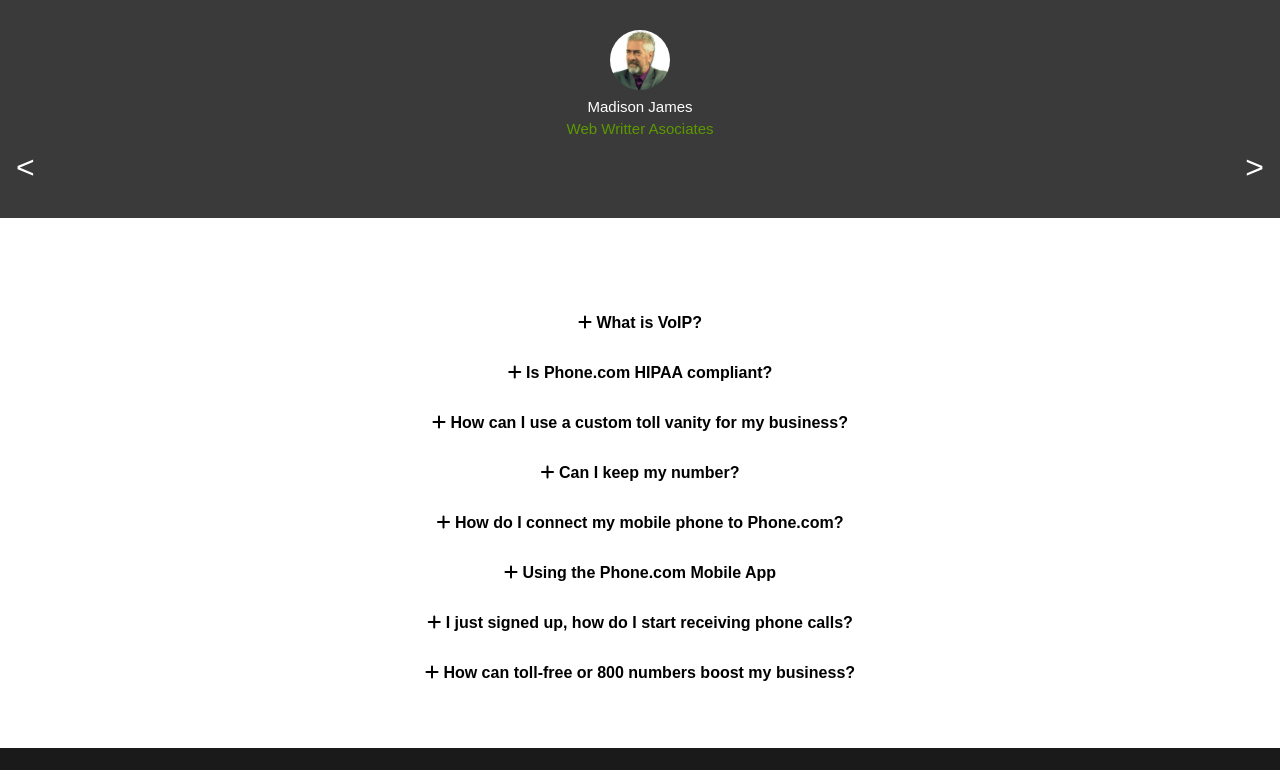
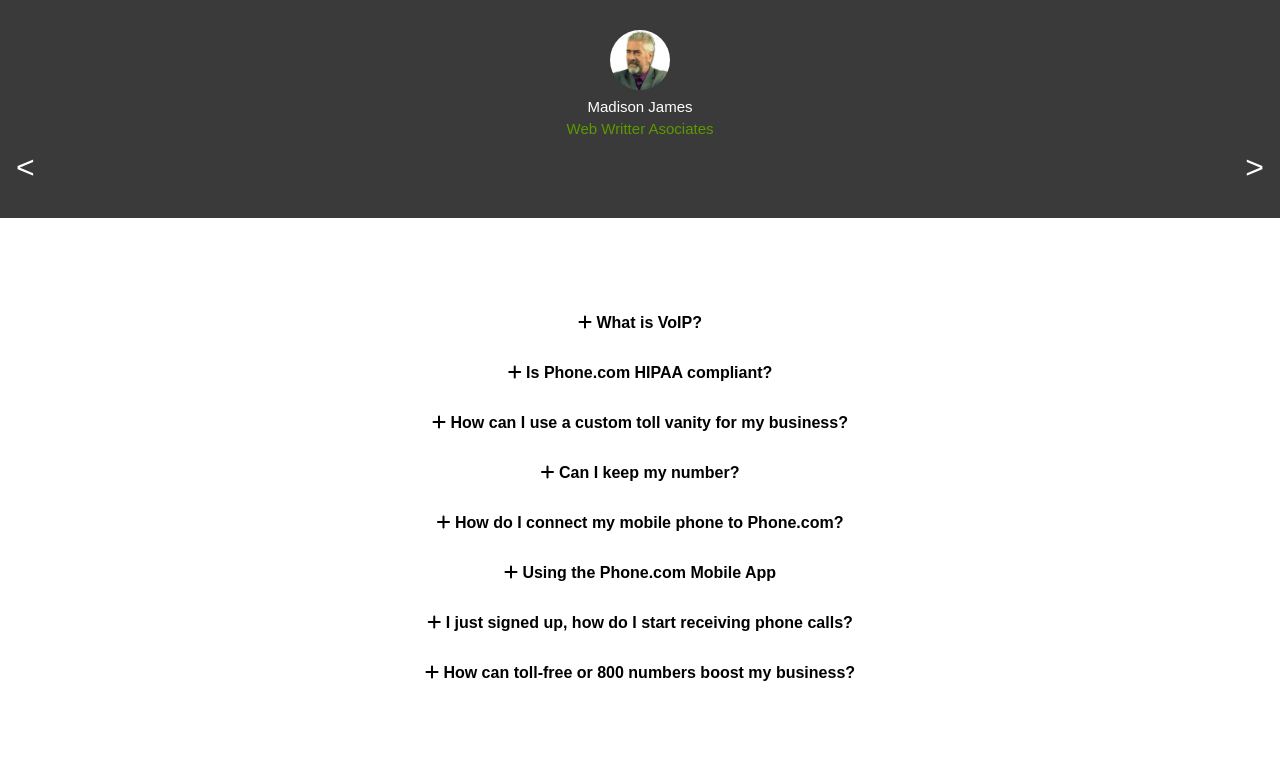
Before and after one commit to IustinM/phone.com, a plain HTML site: page index.html in a window 1280 px wide. Shown: the part 3164-3934 px from the top of the page. Drawn offline with nearby package versions, Linux system fonts and the light colour scheme.

Commit message:
fixing 2

```diff
--- a/style.css
+++ b/style.css
@@ -407,7 +407,7 @@ text-transform: uppercase;
 }
 .dropdown-container2{
     display: none;
-
+    height: 100px;
     text-align: initial;
     margin: 0.5rem  4rem;
     font-size: 15px;
@@ -423,7 +423,7 @@ text-transform: uppercase;
     background-color: white;
 }
 #container6{
-    height: 450px;
+    height: 500px;
     margin-top: 5rem;
     line-height: 25px;
     display: flex;
```
